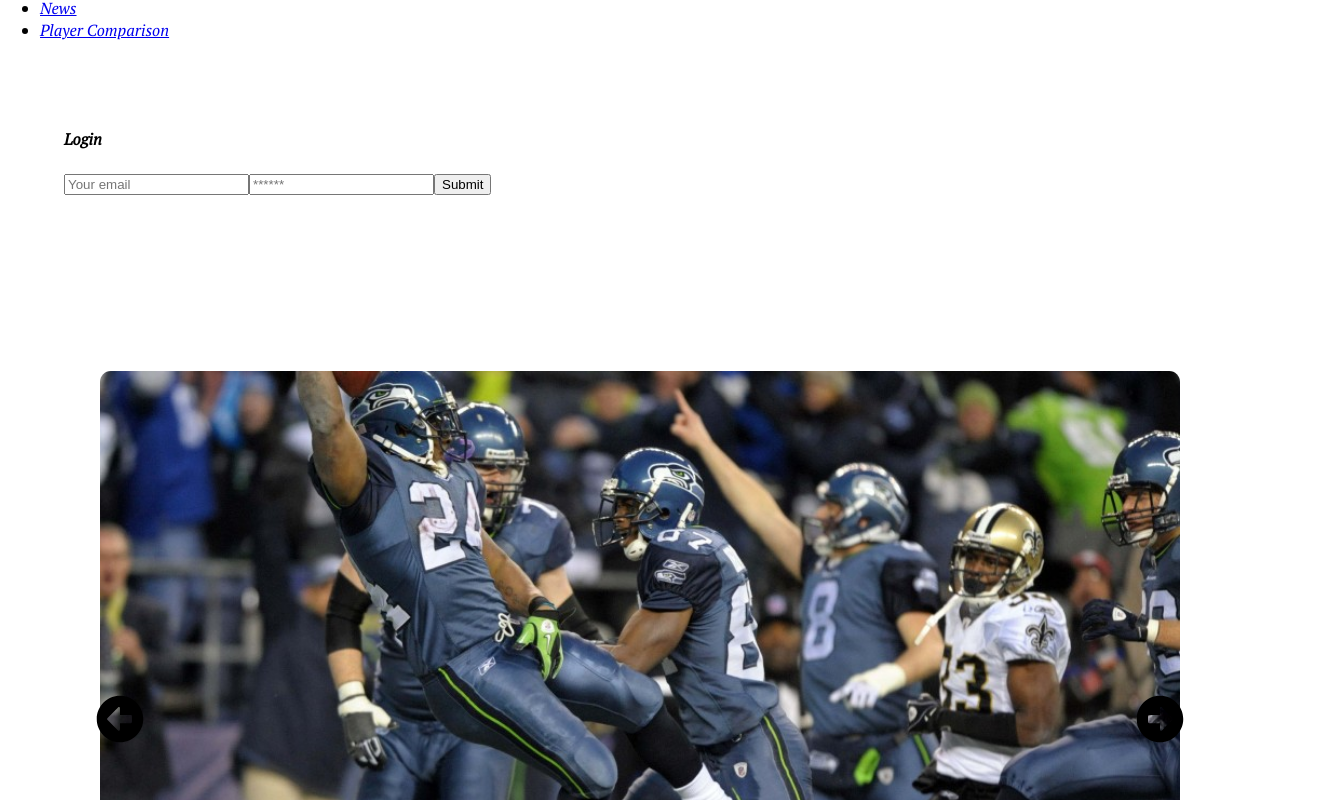
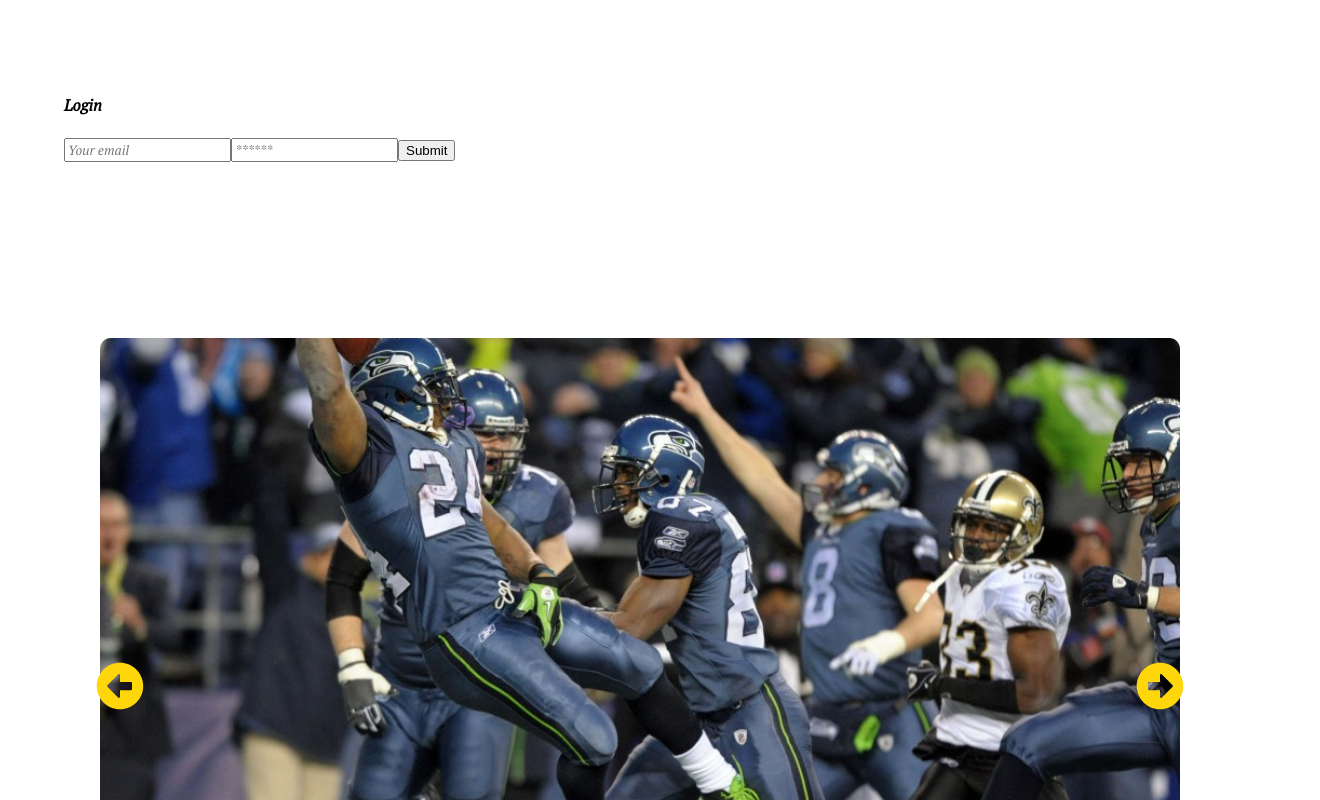
Before and after one commit to calvinjdonner/fantasy-football-app, a React (Create React App) app in the folder client/: page /login in a window 1280 px wide. Shown: the part 260-1060 px from the top of the page, 1320 px wide, since content can reach past the window. Built offline with nearby package versions, Linux system fonts and the light colour scheme.

Commit message:
css updates

```diff
--- a/client/src/index.css
+++ b/client/src/index.css
@@ -1,32 +1,35 @@
-@import url('https://fonts.googleapis.com/css2?family=PT+Serif:ital@1&display=swap');
+@import url("https://fonts.googleapis.com/css2?family=PT+Serif:ital@1&display=swap");
 body {
   margin: 0;
-  font-family: 'PT Serif', serif;
+  font-family: "PT Serif", serif;
   -webkit-font-smoothing: antialiased;
   -moz-osx-font-smoothing: grayscale;
 }
-
+:root {
+  --black: #000814ff;
+  --oxfordblue: #001d3dff;
+  --prussianblue: #003566ff;
+  --mikadoyellow: #ffc300ff;
+  --golden: #ffd60aff;
+}
 main {
   margin: 0 auto;
   max-width: 90%;
   padding: 50px 30px;
 }
-
 #about {
   font-family: "Spectral SC", serif;
   margin: 0;
   padding: 2rem;
   font-size: 5rem;
-  color: white;
+  background-color: var(--black);
   text-align: center;
 }
-
 .navigation {
   display: flex;
   flex-wrap: wrap;
   justify-content: space-evenly;
 }
-
 #hero {
   position: relative;
   background-size: cover;
@@ -34,13 +37,12 @@ main {
   display: grid;
   place-items: center;
 }
-
 .right-arrow {
   position: absolute;
   top: 50%;
   right: 32px;
   font-size: 3rem;
-  color: #000;
+  color: var(--golden);
   z-index: 10;
   cursor: pointer;
   user-select: none;
@@ -50,12 +52,11 @@ main {
   top: 50%;
   left: 32px;
   font-size: 3rem;
-  color: #000;
+  color: var(--golden);
   z-index: 10;
   cursor: pointer;
   user-select: none;
 }
-
 .slider {
   position: relative;
   height: 100vh;
@@ -67,6 +68,7 @@ main {
   width: 1000px;
   height: 600px;
   border-radius: 10px;
+  background-color: var(--black);
 }
 .slide {
   opacity: 0;
@@ -77,26 +79,54 @@ main {
   transition-duration: 1s;
   transform: scale(1.08);
 }
-
 code {
   font-family: source-code-pro, Menlo, Monaco, Consolas, "Courier New",
     monospace;
 }
-
 .container {
   display: flex;
   flex-wrap: wrap;
   justify-content: space-between;
   border: 2px solid #53940b;
 }
-
 .container p {
   display: flex;
   margin: 10px;
   padding: 5px;
 }
-
 #page-title {
   text-align: center;
   font-size: 5rem;
 }
+label,
+input {
+  font-family: "PT Serif", serif;
+}
+ul,
+a {
+  list-style: none;
+  text-decoration: none;
+  font-weight: 400;
+  font-family: "PT Serif", serif;
+  display: flex;
+  flex-direction: row;
+  justify-content: space-evenly;
+  font-size: 30px;
+  width: 100%;
+  position: sticky;
+}
+.n-header {
+  background-color: var(--oxfordblue);
+  color: white;
+}
+.n-list {
+  color: var(--mikadoyellow);
+}
+.n-sub {
+  font-size: 20px;
+  font-weight: 300;
+  display: flex;
+  justify-content: center;
+  text-align: center;
+  padding: 1rem 1rem;
+}
```
